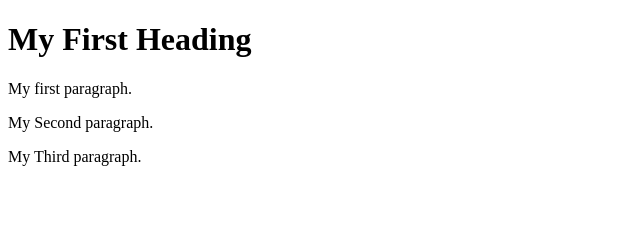
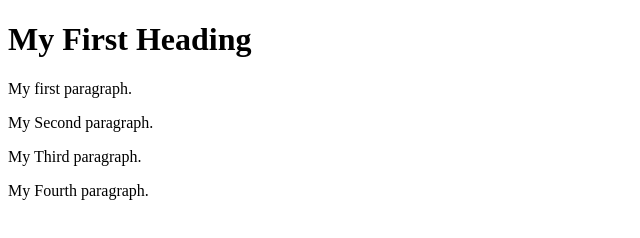
Before and after one commit to Rohithnaidu99/testing, a plain HTML site: page index.html in a window 1280 px wide. Shown: the whole page, without its empty margins (0-640 px from the left). Drawn offline with Linux system fonts and the light colour scheme.

Commit message:
Secondcommit

```diff
--- a/index.html
+++ b/index.html
@@ -6,6 +6,7 @@
 <p>My first paragraph.</p>
 <p>My Second paragraph.</p>
   <p>My Third paragraph.</p>
+  <p>My Fourth paragraph.</p>
 
 </body>
 </html>
```
